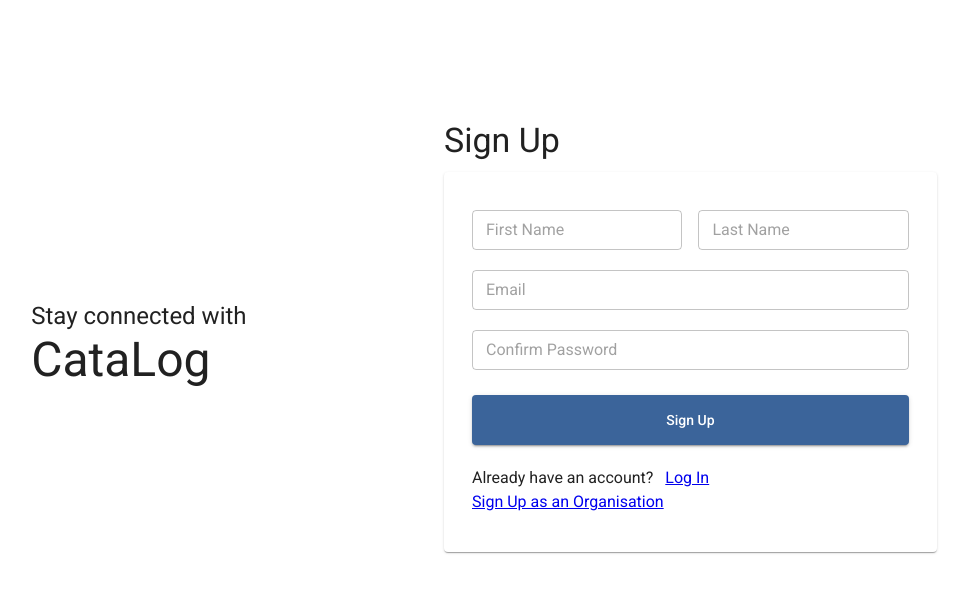
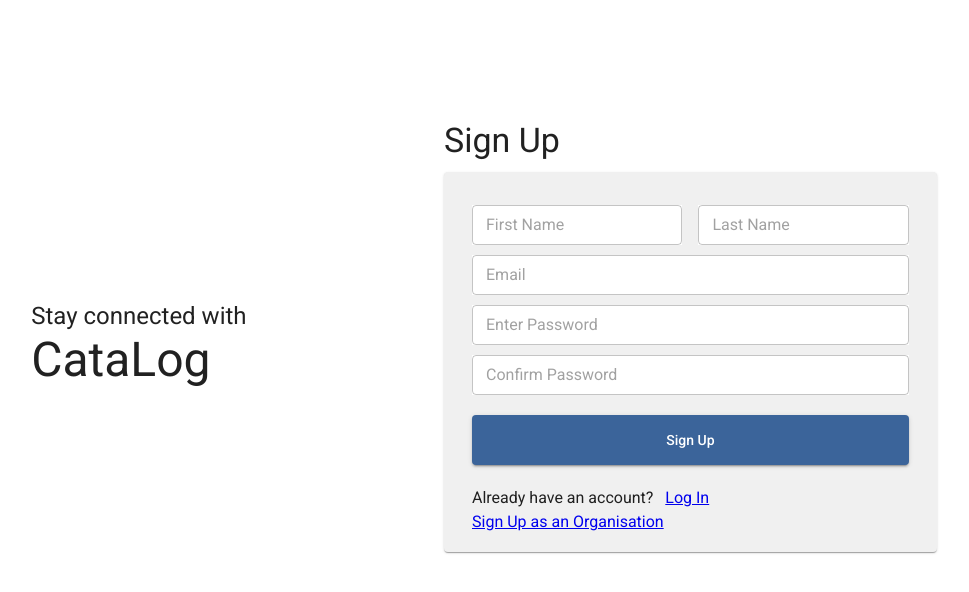
Before and after one commit to bawses/it-project-crm, a Next.js app: page /signup in a window 1280 px wide. Shown: the top 592 px of the page, without its empty margins (196-1165 px from the left). Built offline with nearby package versions, Linux system fonts and the light colour scheme; no server answers; a web font is replaced by a local one.

Commit message:
Added logic to log in and sign up forms (e.g. forms cannot be incomplete upon submitting)

```diff
--- a/pages/signup/index.tsx
+++ b/pages/signup/index.tsx
@@ -6,16 +6,10 @@
 
 import { Typography, TextField, Grid, Paper, Button } from '@material-ui/core';
 import { makeStyles, createStyles, Theme } from '@material-ui/core/styles';
-import CircularProgress from '@material-ui/core/CircularProgress';
+import LinearProgress from '@material-ui/core/LinearProgress';
 import { COLORS } from '../../src/colors';
 
 
-const initialState = {
-	firstName: "",
-	lastName: "",
-	email: "",
-	password: "",
-};
 
 
 const useStyles =  makeStyles((theme: Theme) =>
@@ -43,7 +37,7 @@
       color: COLORS.white,
       backgroundColor: COLORS.primaryBlue,
       '&:hover': {
-        backgroundColor: '#EE6C4D'
+        backgroundColor: COLORS.actionOrange
       },
       maxWidth: 600,
       height:'50px',
@@ -56,7 +50,8 @@
       maxHeight: 380,
       maxWidth: 600,
       marginTop: "10px",
-      marginBottom: "15px",
+      marginBottom: "15px auto",
+      backgroundColor: COLORS.lightGrey
     },
 
     logo : {
@@ -66,13 +61,13 @@
     },
 
     textbox: {
-      margin: "10px auto",
+      margin: "5px auto",
+      backgroundColor: COLORS.white
     },
 
     halfTextbox: {
-      margin: "10px auto",
-      // paddingLeft: "5px auto",
-      // paddingRight: "5px auto",
+      margin: "5px auto",
+      backgroundColor: COLORS.white
     },
 
     links : {
@@ -82,6 +77,15 @@
 
   }),
 );
+
+
+const initialState = {
+	firstName: "",
+	lastName: "",
+	email: "",
+	password: "",
+  confirmPassword: ""
+};
 
 export default function SignUpPage() {
   const classes = useStyles();
@@ -97,7 +101,31 @@
 	const handleSubmit = (
 		e: MouseEvent<HTMLButtonElement, globalThis.MouseEvent>
 	) => {
-		e.preventDefault();
+
+    // make sure password is the same as confirm password
+    if (userState.password !== userState.confirmPassword) {
+      alert("Passwords are not identical. Try again.");
+      setUserState({
+        firstName: userState.firstName,
+        lastName: userState.lastName,
+        email: userState.email,
+        password: "",
+        confirmPassword: "",
+      });
+      return;
+    }
+
+    e.preventDefault();
+
+    // make sure all fields on Sign Up form are nonempty
+    const fields = Object.values(userState);
+    for (var i = 0; i < fields.length; i++) {
+      if (fields[i].trim() === "") {
+        alert("Please make sure you have filled in all fields.");
+        return;
+      }
+    }
+
 		createUser(
 			{ firstName: userState.firstName, lastName: userState.lastName },
 			userState.email,
@@ -124,7 +152,12 @@
 
   if (isLoading) {
     return (
-      <CircularProgress />
+      <div>
+        <LinearProgress color="secondary"/>
+        <LinearProgress color="secondary"/>
+        <LinearProgress color="secondary"/>
+        <LinearProgress color="secondary" />
+      </div>
     );
   }
 
@@ -178,6 +211,17 @@
                   placeholder="Email"
                 />
               </Grid>
+              <TextField
+                  onChange={handleInput}
+                  fullWidth
+                  size="small"
+                  variant="outlined"
+                  className={classes.textbox}
+                  name="password"
+                  type="password"
+                  placeholder="Enter Password"
+                />
+
               <Grid item xs>
                 <TextField
                   onChange={handleInput}
@@ -185,7 +229,7 @@
                   size="small"
                   variant="outlined"
                   className={classes.textbox}
-                  name="password"
+                  name="confirmPassword"
                   type="password"
                   placeholder="Confirm Password"
                 />
```
Also changed, not shown: pages/login/index.tsx (+6 -6 lines).
